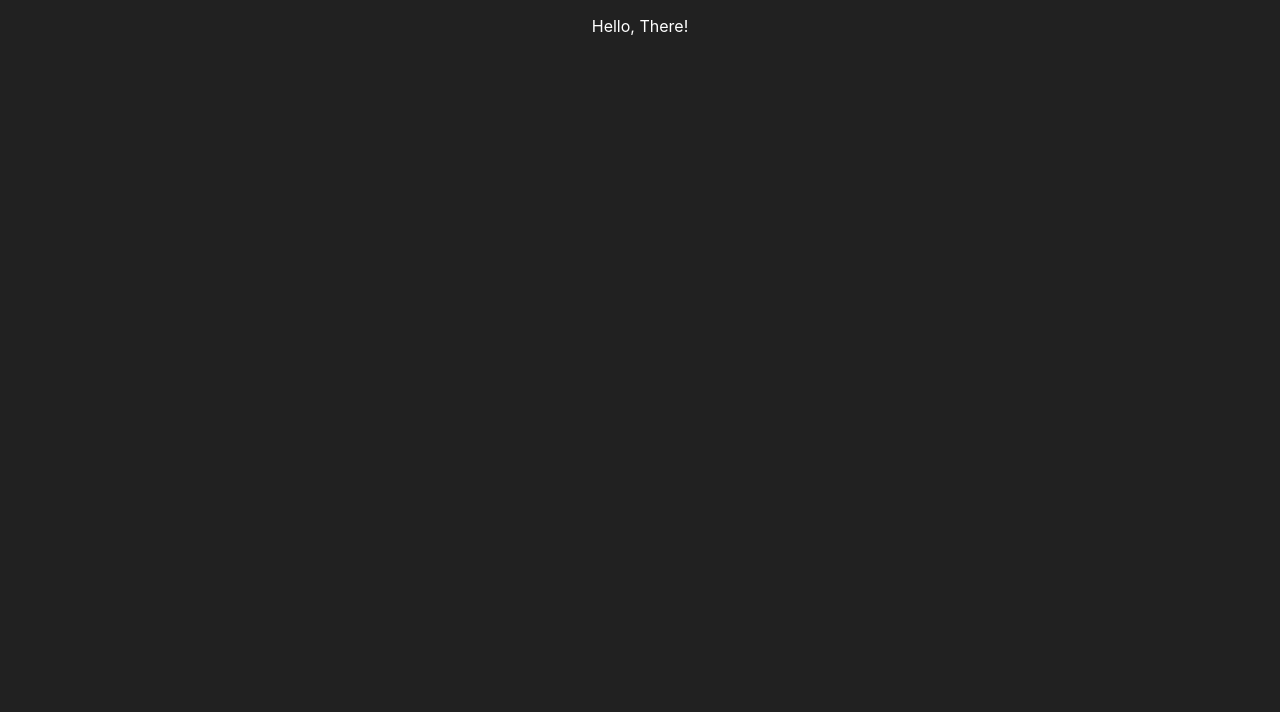
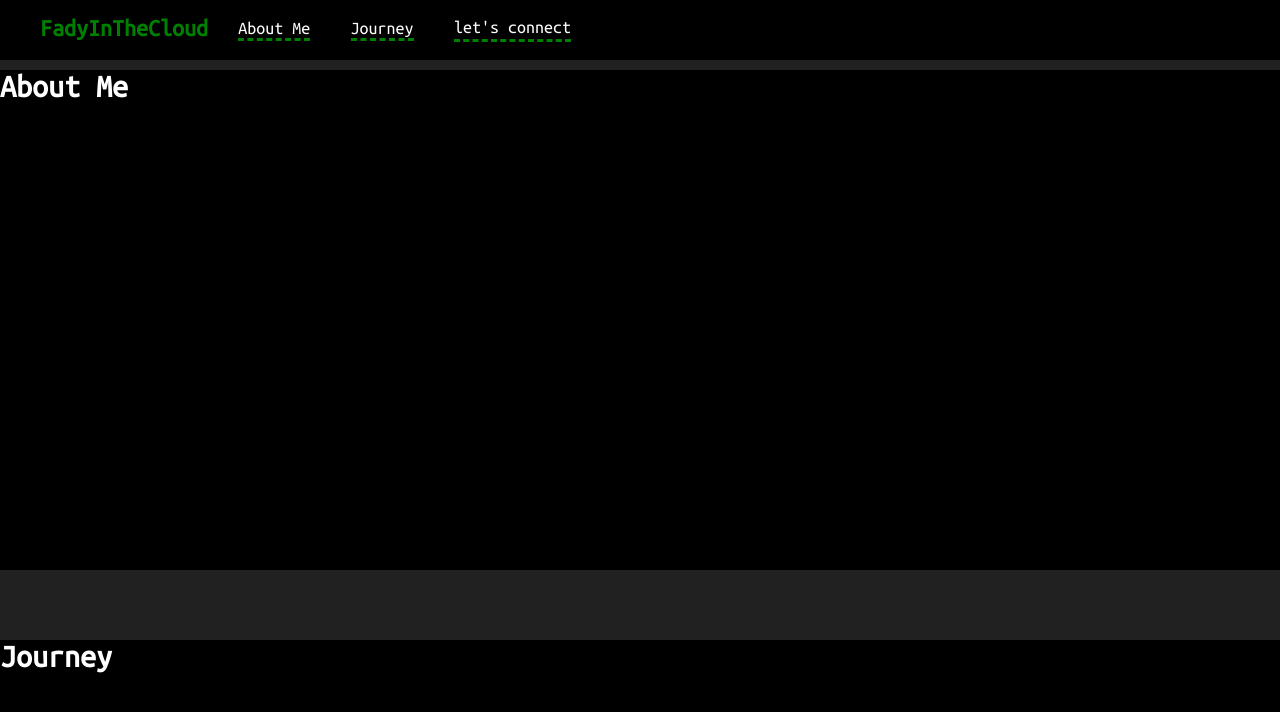
Before and after one commit to FadyGrAb/fadyinthecloud.click, a React (Create React App) app in the folder frontend/: page / in a window 1280 px wide. Shown: the top 712 px of the page. Built offline with nearby package versions, Linux system fonts and the light colour scheme.

Commit message:
implementing with raw css

```diff
--- a/frontend/public/index.html
+++ b/frontend/public/index.html
@@ -1,14 +1,14 @@
 <!DOCTYPE html>
 <html lang="en">
+
 <head>
   <meta charset="utf-8" />
+  <link rel="preconnect" href="https://fonts.googleapis.com">
+  <link rel="preconnect" href="https://fonts.gstatic.com" crossorigin>
   <link rel="icon" href="%PUBLIC_URL%/favicon.ico" />
   <meta name="viewport" content="width=device-width, initial-scale=1" />
   <meta name="theme-color" content="#000000" />
-    <meta
-      name="description"
-      content="Web site created using create-react-app"
-    />
+  <meta name="description" content="Web site created using create-react-app" />
   <link rel="apple-touch-icon" href="%PUBLIC_URL%/logo192.png" />
   <!--
       manifest.json provides metadata used when your web app is installed on a
@@ -26,6 +26,7 @@
     -->
   <title>React App</title>
 </head>
+
 <body>
   <noscript>You need to enable JavaScript to run this app.</noscript>
   <div id="root"></div>
@@ -40,4 +41,5 @@
       To create a production bundle, use `npm run build` or `yarn build`.
     -->
 </body>
+
 </html>
--- a/frontend/src/App.css
+++ b/frontend/src/App.css
@@ -1,3 +1,4 @@
+
 .App {
   text-align: center;
 }
--- a/frontend/src/App.js
+++ b/frontend/src/App.js
@@ -1,9 +1,27 @@
 import "./App.css";
+import Nav from "./components/Nav";
+import Sections from "./components/Section";
 
 function App() {
+  const sectionNames = [
+    {
+      name: "About Me",
+      class: "about-me",
+    },
+    {
+      name: "Journey",
+      class: "journey",
+    },
+    {
+      name: "let's connect",
+      class: "lets-connect",
+    },
+  ];
+
   return (
-    <div className="App">
-      <p> Hello, There!</p>
+    <div>
+      <Nav sections={sectionNames}></Nav>
+      <Sections sections={sectionNames}></Sections>
     </div>
   );
 }
--- /dev/null
+++ b/frontend/src/components/Nav.js
@@ -0,0 +1,27 @@
+import "../styles/Nav.css";
+
+const Nav = (props) => {
+  const links = props.sections.map((section, key) => {
+    return (
+      <li key={key} className="nav-list-item">
+        <a className="nav-a nav-active" href={`#${section.class}`}>
+          {section.name}
+        </a>
+      </li>
+    );
+  });
+  return (
+    <nav>
+      <ul className="nav-list">
+        <li className="nav-brand">
+          <a className="nav-a" href="/">
+            FadyInTheCloud
+          </a>
+        </li>
+        {links}
+      </ul>
+    </nav>
+  );
+};
+
+export default Nav;
--- /dev/null
+++ b/frontend/src/components/Section.js
@@ -0,0 +1,15 @@
+import "../styles/Section.css";
+
+const Sections = (props) => {
+  const sections = props.sections.map((section, key) => {
+    return (
+      <div key={key} id={section.class} className={section.class}>
+        <h1>{section.name}</h1>
+      </div>
+    );
+  });
+  console.log(sections);
+  return <div className="sections-container"> {sections} </div>;
+};
+
+export default Sections;
--- a/frontend/src/index.css
+++ b/frontend/src/index.css
@@ -1,8 +1,10 @@
+@import url('https://fonts.googleapis.com/css2?family=Ubuntu+Mono&display=swap');
 body {
   margin: 0;
-  font-family: -apple-system, BlinkMacSystemFont, 'Segoe UI', 'Roboto', 'Oxygen',
+  /* font-family: -apple-system, BlinkMacSystemFont, 'Ubuntu Mono', 'Segoe UI', 'Roboto', 'Oxygen',
     'Ubuntu', 'Cantarell', 'Fira Sans', 'Droid Sans', 'Helvetica Neue',
-    sans-serif;
+    sans-serif; */
+  font-family: 'Ubuntu Mono', monospace;
   -webkit-font-smoothing: antialiased;
   -moz-osx-font-smoothing: grayscale;
   background-color: #212121;
--- /dev/null
+++ b/frontend/src/styles/Nav.css
@@ -0,0 +1,45 @@
+nav {
+    display: flex;
+    background-color: black;
+    position: fixed;
+    top: 0;
+    width: 100%;
+    height: 60px;
+}
+
+.nav-list {
+    display: flex;
+}
+
+.nav-list-item {
+    list-style-type: none;
+    border-radius: 5%;
+    white-space: nowrap;
+    margin: 0% 1% 0% 1%;
+    padding: 5px 15px 5px 15px;
+    font-size: large;
+    align-items: center;
+    justify-content: center;
+    display: flex;
+}
+
+.nav-brand {
+    font-size: x-large;
+    font-weight: bolder;
+    list-style-type: none;
+    border-radius: 5%;
+    margin-right: 10px;
+    color: green;
+}
+
+
+.nav-a {
+    text-decoration: none;
+    color: inherit;
+    text-align: center;
+    padding-bottom: 2%;
+}
+
+.nav-active {
+    border-bottom: 3px dashed green;
+}
--- /dev/null
+++ b/frontend/src/styles/Section.css
@@ -0,0 +1,23 @@
+.sections-container {
+    margin-top: 70px;
+}
+
+.about-me {
+    height: 500px;
+    background-color: black;
+    margin-top: 70px
+}
+
+.journey {
+    height: 500px;
+    background-color: black;
+    margin-top: 70px
+
+}
+
+.lets-connect {
+    height: 500px;
+    background-color: black;
+    margin-top: 70px
+
+}
```
Lines whose indentation alone changed are shown as unchanged.
